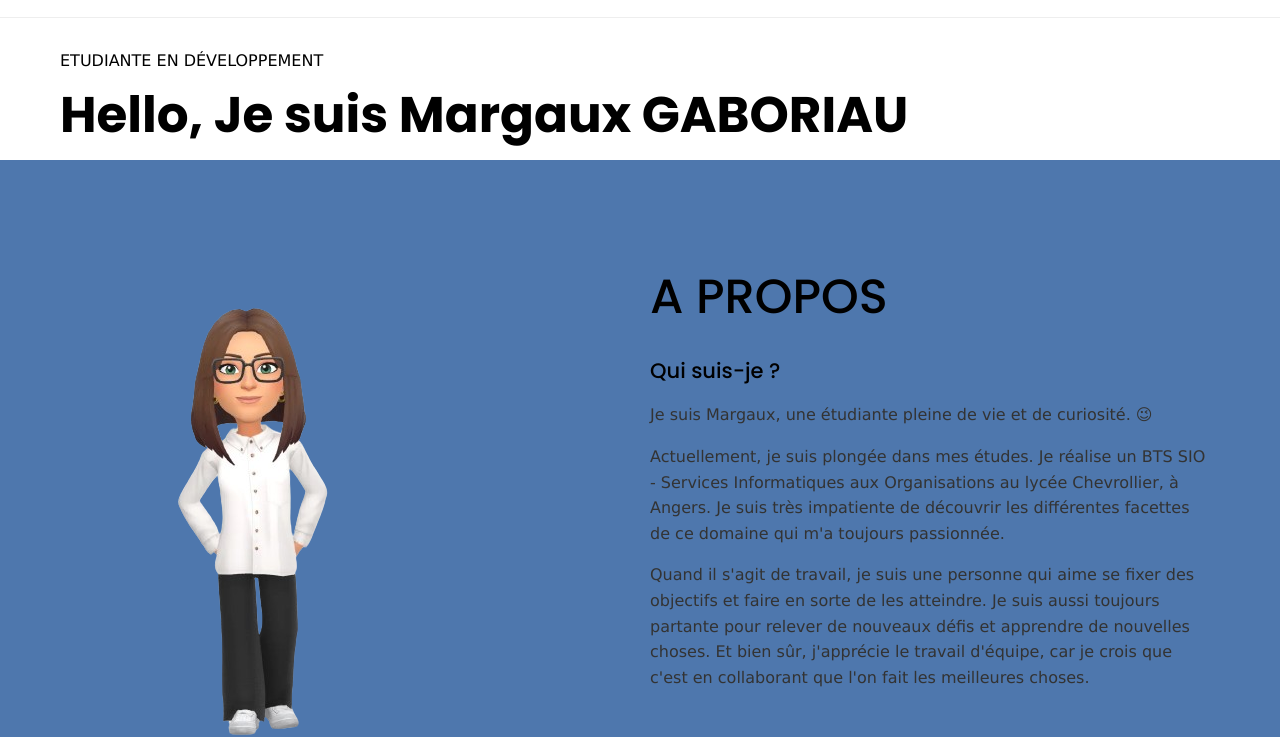
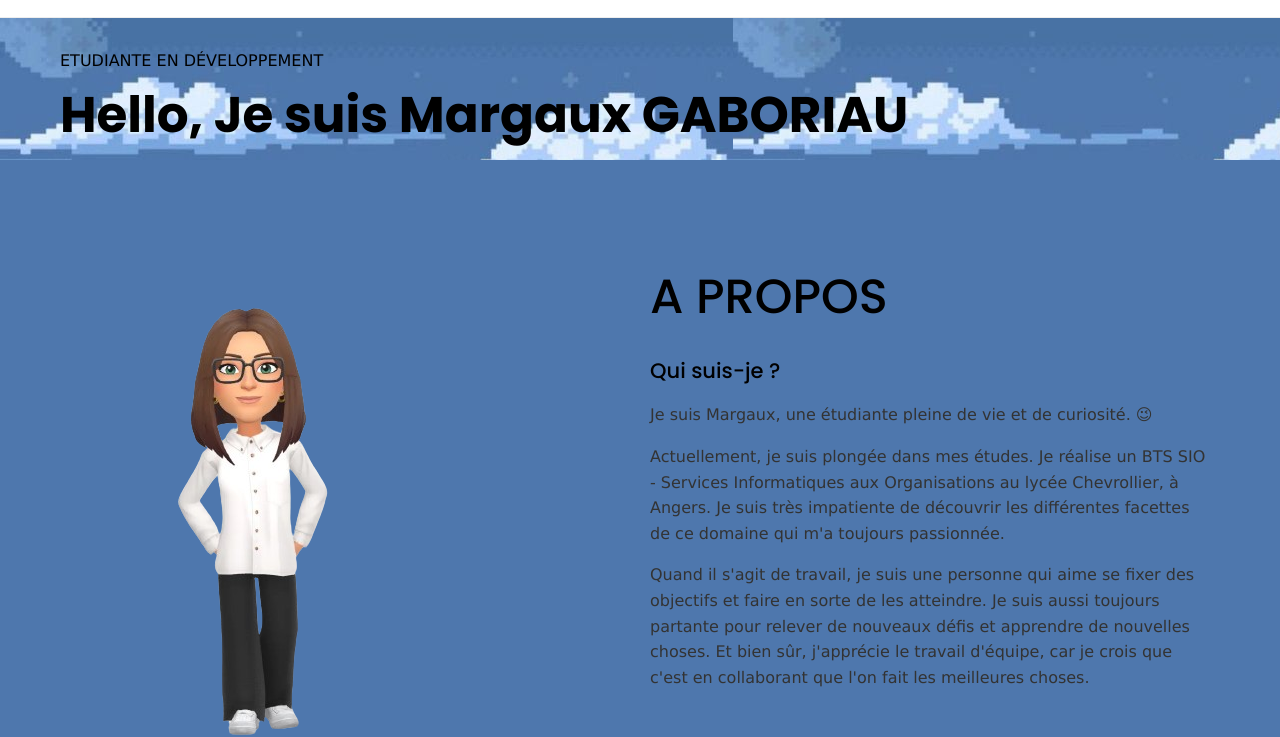
Before and after one commit to margab25/portfolio, a plain HTML site: page index.html in a window 1280 px wide. Shown: the part 81-818 px from the top of the page. Drawn offline with Linux system fonts and the light colour scheme.

Commit message:
correction banniere

```diff
--- a/css/global.css
+++ b/css/global.css
@@ -292,7 +292,7 @@ section {
 }
 
 .hero {
-	background-image: url('img/banniere.png');
+	background-image: url('../img/banniere.png');
 	color: black;
 	padding: 1rem 0 0 0;
 }
```
